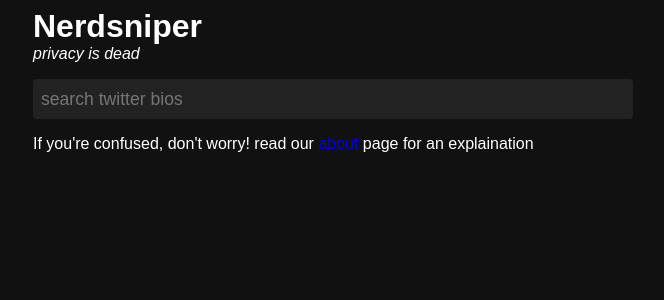
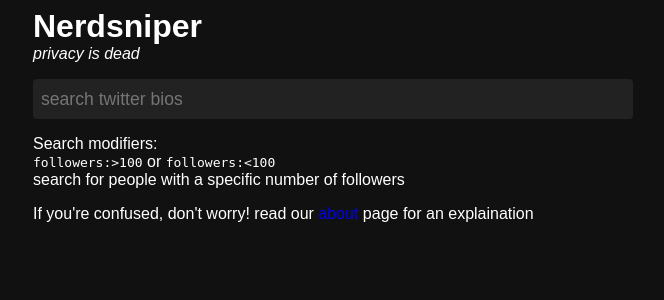
Before and after one commit to UlisseMini/nerdsniper, a FastAPI app: page / in a window 1280 px wide. Shown: the top 300 px of the page, without its empty margins (307-971 px from the left). Run offline with FastAPI, Linux system fonts and the light colour scheme; parts of the project's set-up code (start-up, migrations or seed data) failed here and were passed over.

Commit message:
Add docs for search modifiers

```diff
--- a/site/templates/home.html
+++ b/site/templates/home.html
@@ -9,6 +9,15 @@
 <main>
 {% include "form.html" %}
 <p>
+Search modifiers:
+<br>
+
+<code>followers:&gt;100</code> or <code>followers:&lt;100</code>
+<br>
+search for people with a specific number of followers
+
+</p>
+<p>
 	If you're confused, don't worry! read our <a href="/about">about</a> page for an explaination
 </p>
 </main>
```
